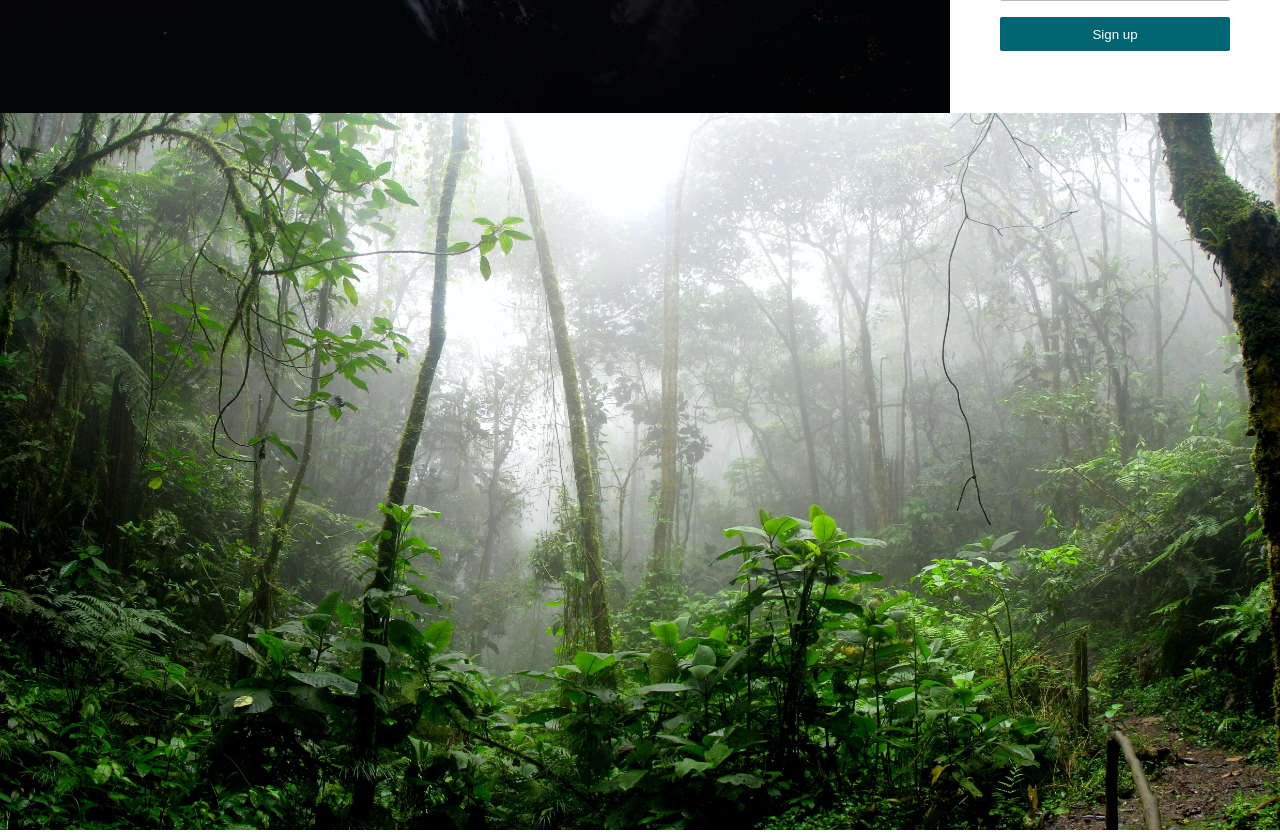
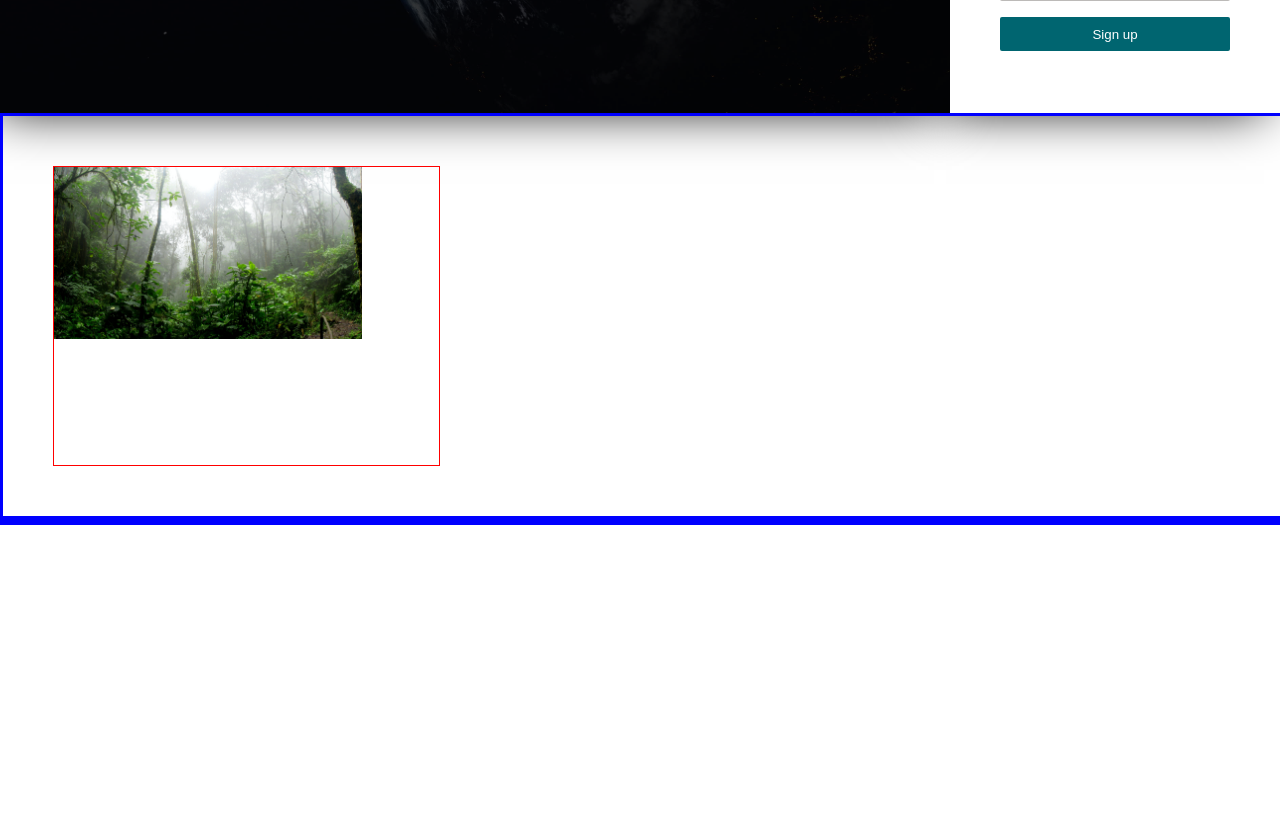
Before and after one commit to Esteban795/PP2I1, a Flask app: template PP2I1/src/frontend/template/sign_up.html in a window 1280 px wide. Shown: the part 609-1445 px from the top of the page. After the commit the page ends 1134 px from the top, so only its background shows below. Run offline with Flask 3, Linux system fonts and the light colour scheme; the template is opened without the code that fills it, so the values that code supplies are empty.

Commit message:
pc transfer

```diff
--- a/PP2I1/src/frontend/static/css/sign_up.css
+++ b/PP2I1/src/frontend/static/css/sign_up.css
@@ -154,8 +158,8 @@ a:hover {
 
 .row {
   width:100%;
+  height:100%;
   flex:1;
-  padding:10px;
 }
 
 .content-left:hover  .bg-image{
@@ -191,21 +195,8 @@ a:hover {
 }
 
 .next-slide {
-  overflow: hidden;
-}
+  position:relative;
 
-.next-slide img {
-  transition: all .5s cubic-bezier(1,-0.14,0,1.05);
-
-}
-
-.next-slide:hover img {
-  transform:scale(1.1);
-  filter:brightness(30%);
-}
-
-.bigger-font {
-  font-size: 150%;
 }
 
 .welcome-div {
@@ -299,3 +244,30 @@ span {
   position:relative;
   z-index: 2;
 }
+
+.row {
+  position: relative;
+  transition: all 0.4s ease-in-out;
+  border:3px solid blue;
+}
+
+.row:hover {
+  filter: drop-shadow(0 0 0.75rem #139a76);
+}
+
+.grid-layout {
+  display: grid;
+  grid-template-columns: repeat(3, 1fr);
+  grid-gap: 10px;
+  grid-auto-rows: minmax(300px, auto);
+  padding:50px;
+}
+
+.grid-item {
+  border:1px solid red;
+}
+
+.first-grid-item {
+  grid-column: 1;
+  grid-row: 1;
+}
--- a/PP2I1/src/frontend/template/sign_up.html
+++ b/PP2I1/src/frontend/template/sign_up.html
@@ -75,7 +75,20 @@
         </div>
     </div>
     <div class="next-slide">
-      <img src="../static/images/foret.jpg" alt="forest.jpg" width="100%" height="100%">
+      <div class="row">
+        <div class="grid-layout">
+          <div class="grid-item first-grid-item">
+            <img class="presentation-img" src="../static/images/foret.jpg" alt="forest.jpg" width="80%">
+            <div class="text-content text-white text-center">
+
+            </div>
+          </div>
+
+        </div>
+
+      </div>
+      <div class="row">
+      </div>
     </div>
 </div>
 
@@ -97,6 +110,13 @@
           ey.classList.replace('is--hide', 'is--show');
         }
       }
+
+      window.onload = function(){
+        let h1FadeIn = document.querySelector('.welcome-div h1');
+        for (let i = 0; i < h1FadeIn.children.length; i++) {
+          h1FadeIn.children[i].style.animationDelay = (i + 1) * 0.1 + 's';
+        }
+      }
     </script>
 </body>
 </html>
```
Also changed, not shown: other parts of PP2I1/src/frontend/static/css/sign_up.css (+9 -51 lines).
